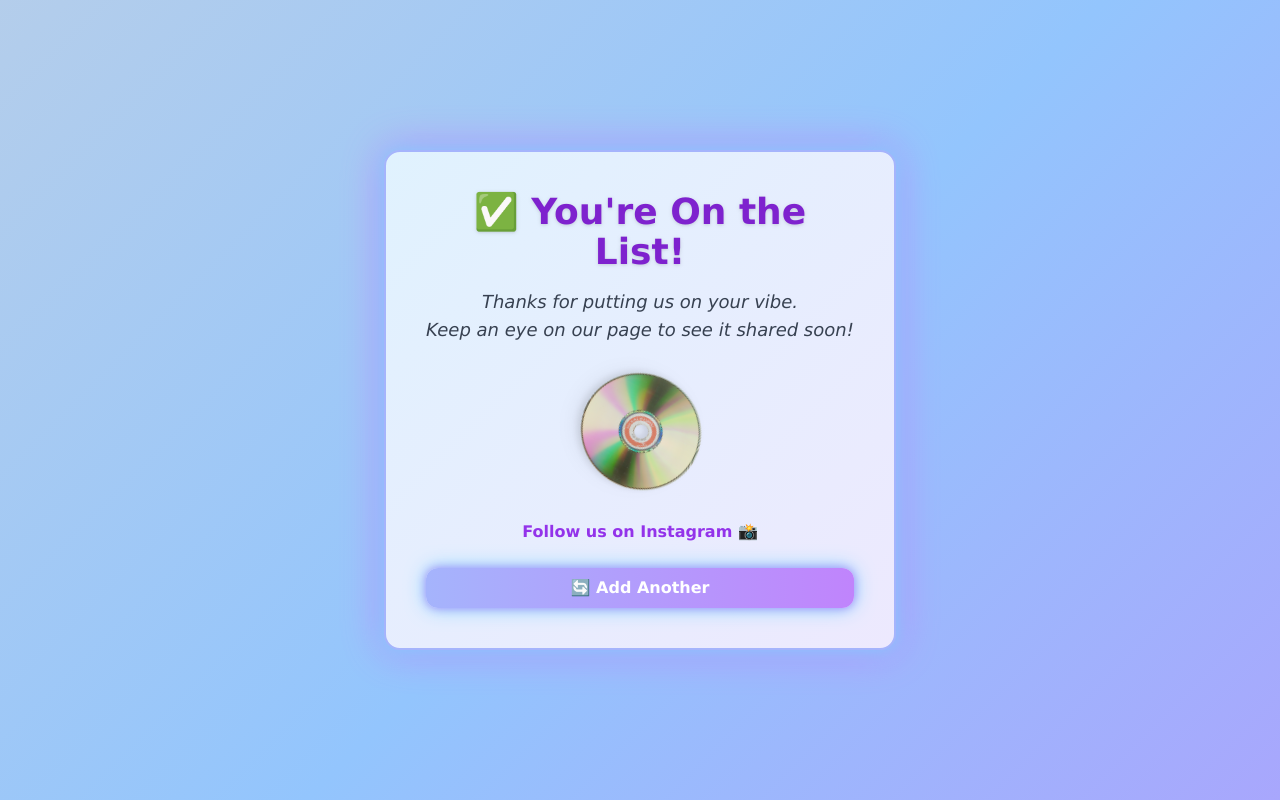
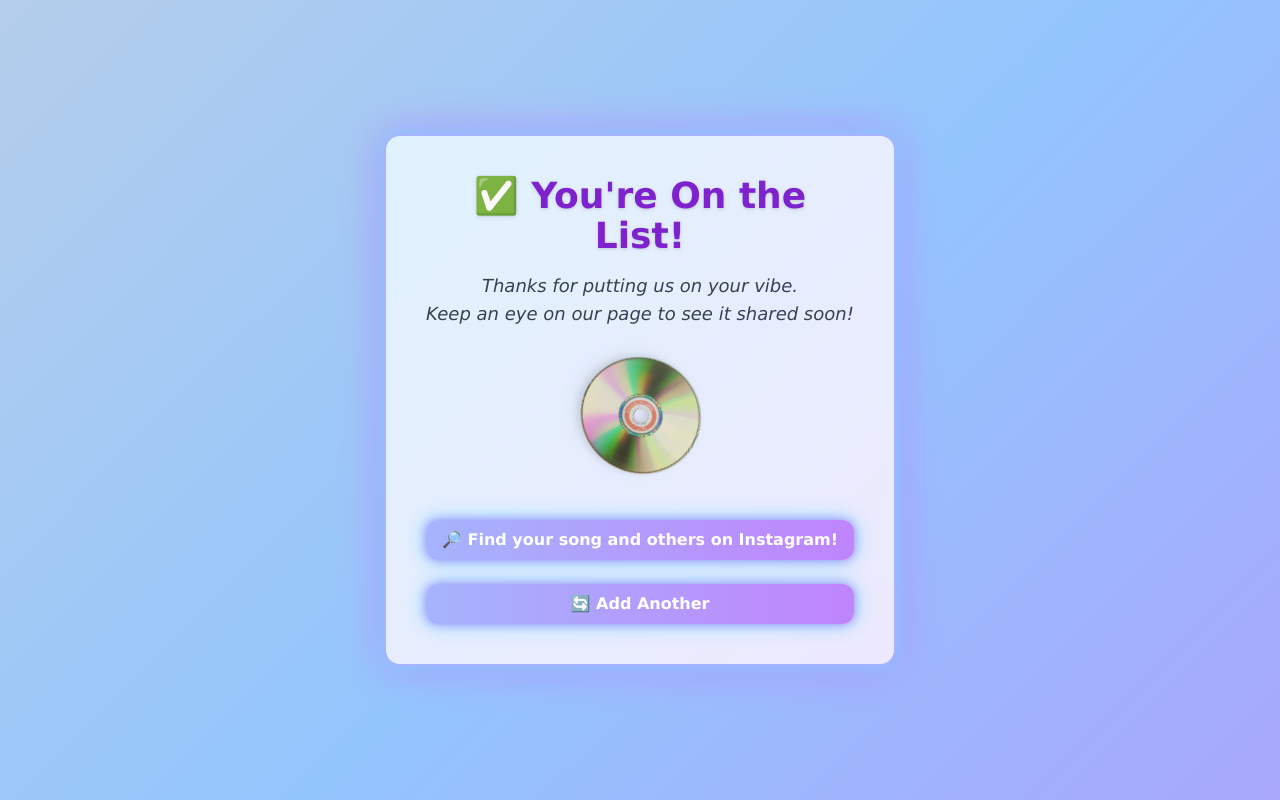
Before and after one commit to TWilli9/PutMeOn-, a Flask app: page /thankyou in a window 1280 px wide. Run offline with Flask 3, Linux system fonts and the light colour scheme; parts of the project's set-up code (start-up, migrations or seed data) failed here and were passed over; some libraries are stand-ins or nearby versions.

Commit message:
thank you button formatting pt2

```diff
--- a/templates/thankyou.html
+++ b/templates/thankyou.html
@@ -56,10 +56,11 @@
     </div>
 
      <!-- Instagram link -->
-    <a href="https://instagram.com/putmeon.fm" target="_blank"
-    class="text-purple-600 hover:underline font-semibold">
-    Follow us on Instagram 📸
-    </a>
+    <button type="button"
+        onclick="window.open('https://instagram.com/putmeon.fm', '_blank')"
+        class="glow-button mt-4 w-full text-white font-semibold py-2 rounded-xl hover:opacity-90 transition duration-300">
+        🔎 Find your song and others on Instagram!
+    </button>
 
     <!-- Return Button -->
     <button type="button"
```
